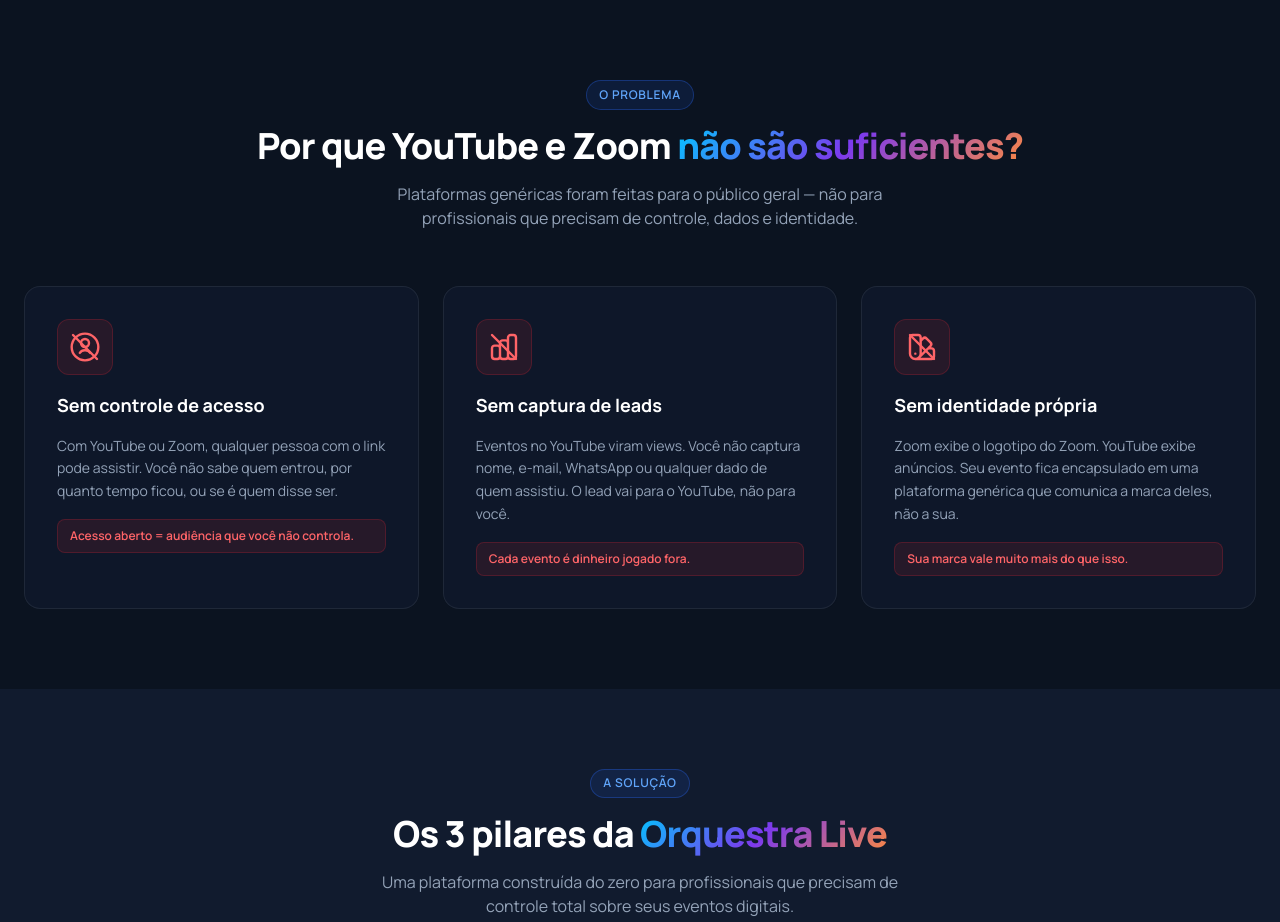
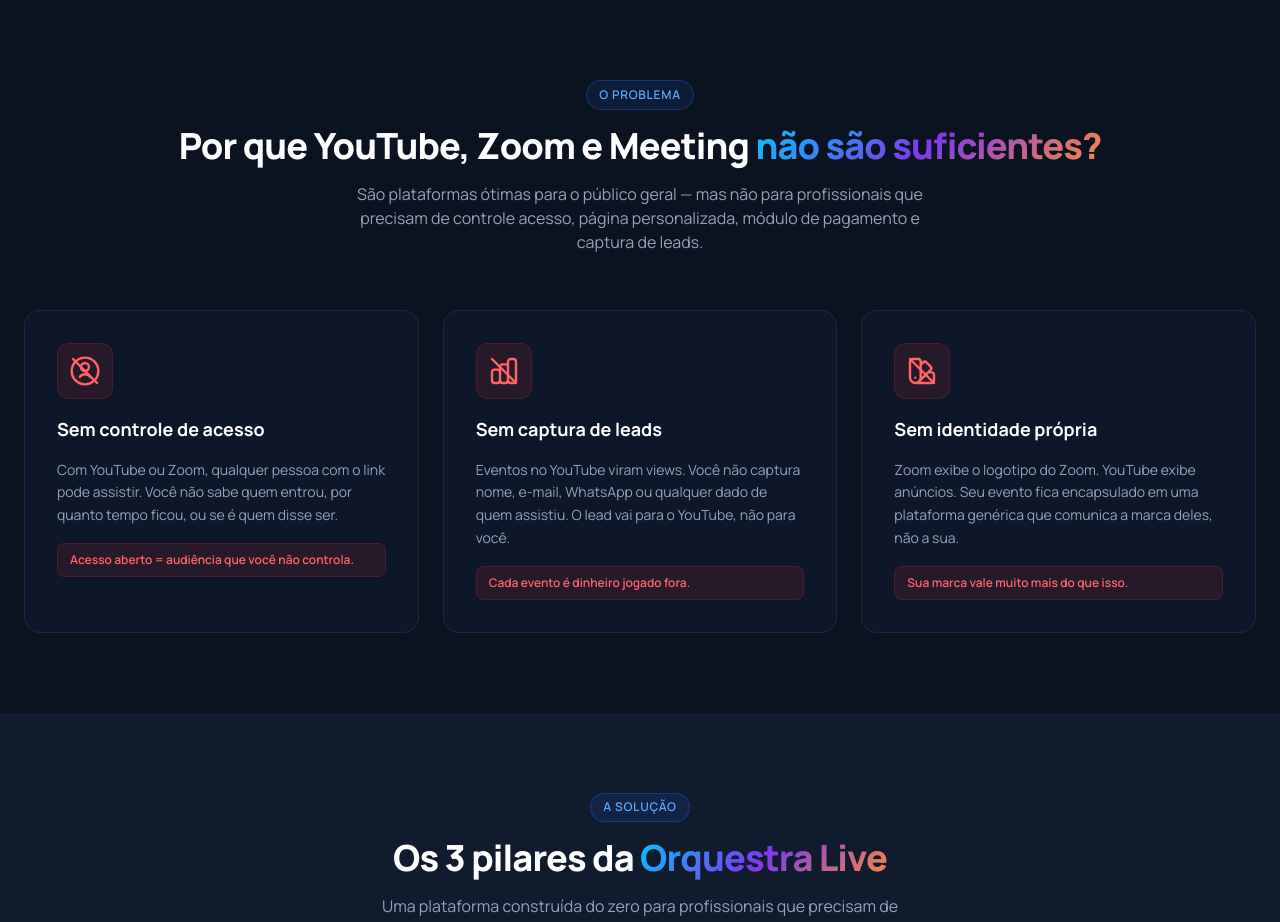
Before and after one commit to HarmonikaStreaming/orquestra-site, a Next.js app: page / in a window 1280 px wide. Shown: the part 800-1722 px from the top of the page. Built offline with nearby package versions, Linux system fonts and the light colour scheme.

Commit message:
content: atualiza título e subtítulo da seção Problema
Co-Authored-By: Claude Sonnet 4.6 <noreply@anthropic.com>

```diff
--- a/src/components/sections/Problema.tsx
+++ b/src/components/sections/Problema.tsx
@@ -43,12 +43,13 @@ export function Problema() {
         <div className="text-center mb-14 space-y-4">
           <div className="badge mx-auto">O problema</div>
           <h2 className="text-3xl sm:text-4xl font-black tracking-tight">
-            Por que YouTube e Zoom{" "}
+            Por que YouTube, Zoom e Meeting{" "}
             <span className="text-gradient">não são suficientes?</span>
           </h2>
           <p className="text-ol-slate max-w-xl mx-auto">
-            Plataformas genéricas foram feitas para o público geral — não para
-            profissionais que precisam de controle, dados e identidade.
+            São plataformas ótimas para o público geral — mas não para
+            profissionais que precisam de controle acesso, página personalizada,
+            módulo de pagamento e captura de leads.
           </p>
         </div>
 
```
